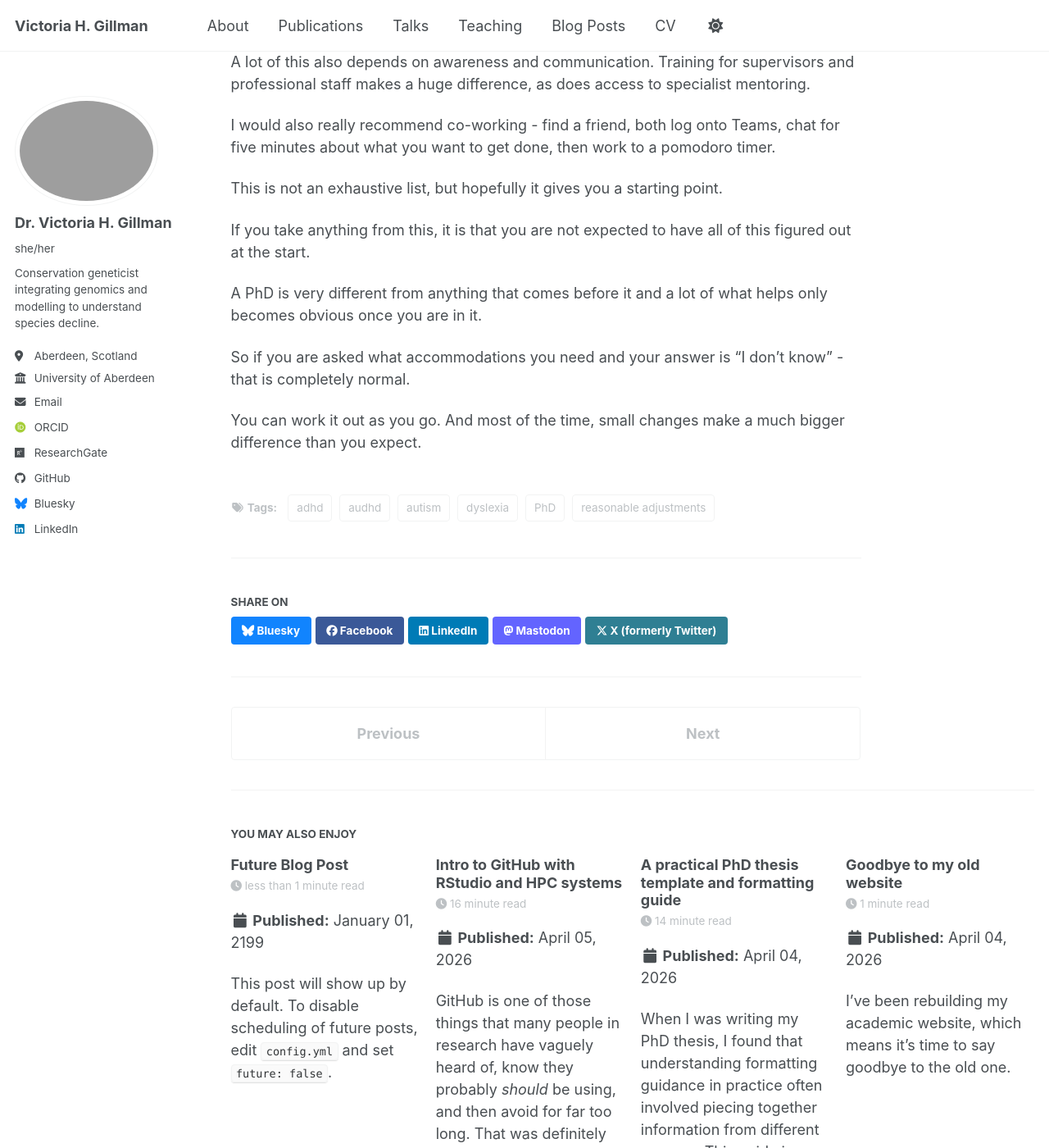
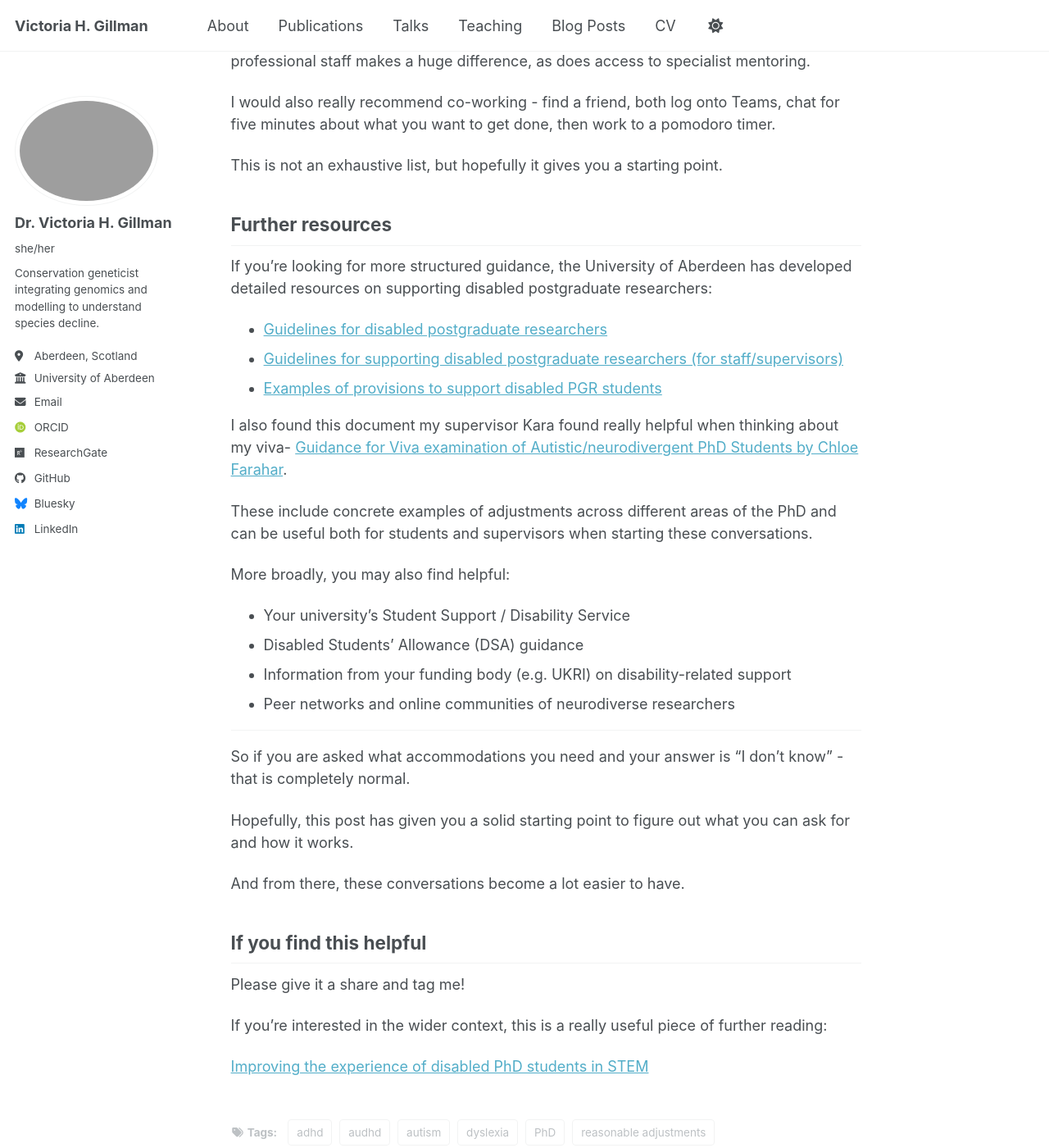
Before and after one commit to victoriagillman/victoriagillman.github.io, a Jekyll site: the page built from _posts/2026-04-05-reasonalbe-adjustments.md, in a window 1280 px wide and 1400 px high, scrolled down 4178 px. Shown: the whole window at 82% size. Built offline with Jekyll 4.4.1, drawn with Linux system fonts in a browser that asks for light colours; emoji names are drawn with the system emoji font; some web fonts are replaced; a script bundle is joined from its source files by our own code; library files that are not in the unit come from our copies; some of the changed text lies outside the part shown.

Commit message:
reasonable adjustments

```diff
--- a/_posts/2026-04-05-reasonalbe-adjustments.md
+++ b/_posts/2026-04-05-reasonalbe-adjustments.md
@@ -13,7 +13,7 @@ toc: true
 toc_sticky: true
 ---
 
-When I got the email to say I had been accepted for my PhD programme- I was thrilled. I was the first member of my direct family to go to university, and first member in my whole known family to go for a PhD. I also am dyslexic, and now diagnosed autistic, and had received accommodations through extra time in my GCSEs and A-levels plus accommodations during my MSci, including further extra time in exams and a special pen that recorded my lectures. Thinking back- I think I would've preferred a notetaker!
+When I got the email to say I had been accepted for my PhD programme- I was thrilled. I was the first member of my direct family to go to university, and first member in my whole known family to go for a PhD. I also am dyslexic, now diagnosed autistic, and had received accommodations through extra time in my GCSEs and A-levels plus accommodations during my MSci, including extra time in exams and a special pen that recorded my lectures and my writing at the same time. Thinking back- I think I would've preferred a notetaker!
 
 So when I received my PhD offer, my first port of call was the Student Support service. Here I discovered that accommodations for PhD students were as clear as mud for the students and staff they interact with (inc supervisors and professional staff).
 
@@ -65,7 +65,7 @@ However, how this applies to PhD students can be a bit unclear, especially depen
 - funded by a research council (e.g. UKRI)
 - funded by another source
 
-Student support usually leads this, plus your school administrator and your funding body. I reccomend asking about your specific process to getting funded support early on - including who sends what paperwork to who, and what are reasonable timelines to expect. Dont be afraid to ask questions.
+Student support usually leads this, plus your school administrator and your funding body. I recommend asking about your specific process to getting funded support early on - including who sends what paperwork to who, and especially reasonable timelines for each step down the funding pipeline. Dont be afraid to ask questions.
 
 ### 3. Informal / day-to-day adjustments
 
@@ -110,10 +110,38 @@ I would also really recommend co-working - find a friend, both log onto Teams, c
 
 This is not an exhaustive list, but hopefully it gives you a starting point.
 
-If you take anything from this, it is that you are not expected to have all of this figured out at the start.
+## Further resources
 
-A PhD is very different from anything that comes before it and a lot of what helps only becomes obvious once you are in it.
+If you’re looking for more structured guidance, the University of Aberdeen has developed detailed resources on supporting disabled postgraduate researchers:
+
+- [Guidelines for disabled postgraduate researchers](https://www.abdn.ac.uk/media/site/staffnet/documents/academic-quality-handbook/Guidelines_for_disabled_Postgraduate_Researchers.pdf)
+- [Guidelines for supporting disabled postgraduate researchers (for staff/supervisors)](https://www.abdn.ac.uk/media/site/staffnet/documents/academic-quality-handbook/Guidelines_for_supporting_disabled_Postgraduate_Researchers.pdf)
+- [Examples of provisions to support disabled PGR students](https://www.abdn.ac.uk/media/site/staffnet/documents/academic-quality-handbook/Examples_of_provisions_to_support_disabled_PGR_Students_-_December_2023.pdf)
+
+I also found this document my supervisor Kara found really helpful when thinking about my viva- [Guidance for Viva examination of Autistic/neurodivergent
+PhD Students by Chloe Farahar](https://aucademy.co.uk/wp-content/uploads/2021/10/university-reasonable-adjustments-document-by-chloe-farahar.pdf).
+
+These include concrete examples of adjustments across different areas of the PhD and can be useful both for students and supervisors when starting these conversations.
+
+More broadly, you may also find helpful:
+
+- Your university’s Student Support / Disability Service
+- Disabled Students’ Allowance (DSA) guidance
+- Information from your funding body (e.g. UKRI) on disability-related support
+- Peer networks and online communities of neurodiverse researchers
+
+ ---
 
 So if you are asked what accommodations you need and your answer is “I don’t know” - that is completely normal.
 
-You can work it out as you go. And most of the time, small changes make a much bigger difference than you expect.
+Hopefully, this post has given you a solid starting point to figure out what you can ask for and how it works.
+
+And from there, these conversations become a lot easier to have.
+
+## If you find this helpful
+
+Please give it a share and tag me!
+
+If you’re interested in the wider context, this is a really useful piece of further reading:
+
+[Improving the experience of disabled PhD students in STEM](https://disabledstudents.co.uk/wp-content/uploads/2023/10/Improving-the-Experience-of-Disabled-PhD-Students-in-STEM-small-print.pdf)
```
Also changed, not shown: other parts of _posts/2026-04-05-reasonalbe-adjustments.md (+4 -4 lines).
